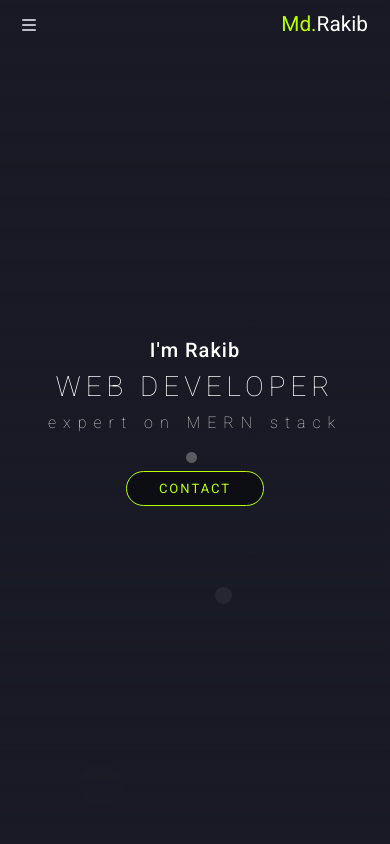
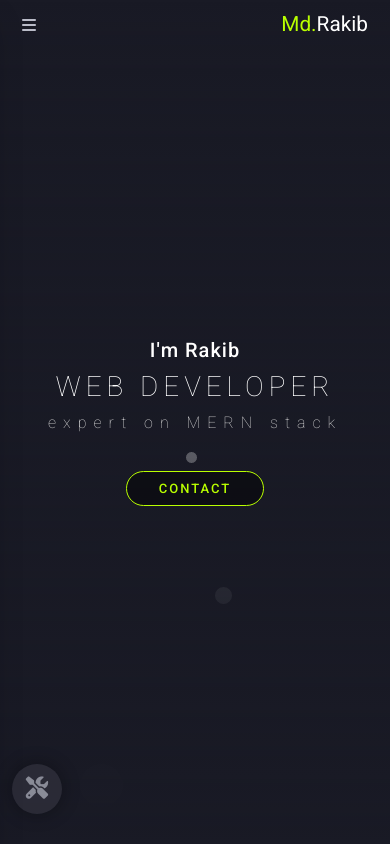
Before and after one commit to mohammedrakib944/Portfolio_React_Vite, a React (Vite) app: page / in a window 390 px wide. Shown: the top 844 px of the page. Built offline with nearby package versions, Linux system fonts and the light colour scheme.

Commit message:
Settings added

```diff
--- a/src/components/nav/Nav.jsx
+++ b/src/components/nav/Nav.jsx
@@ -7,6 +7,7 @@
 
 export default function Nav() {
   const [toggleButton, setToggleButton] = useState("hideNav");
+  const [toggleSetting, setToggleSetting] = useState("");
 
   window.onscroll = function () {
     const navi = document.querySelector(".navSection");
@@ -15,8 +16,49 @@
     else navi.classList.remove("secondNav");
   };
 
+  function changePrimaryColor(color) {
+    document.documentElement.style.setProperty("--primaryColor", color);
+  }
+
   return (
+    <>
       <div className="navSection">
+        <div className="settingsSilder">
+          <button onClick={() => setToggleSetting("showSetting")}>
+            <i class="fa-solid fa-screwdriver-wrench"></i>
+          </button>
+        </div>
+
+        <div className={`settings ${toggleSetting}`}>
+          <button className="hideSetting" onClick={() => setToggleSetting("")}>
+            <i class="fa-solid fa-angles-left"></i>
+          </button>
+          <h5 className="settingsTitle">Settings</h5>
+          <hr />
+          <h6 className="colorTitle">Primary Color</h6>
+          <div className="primaryColorChage">
+            <button
+              className="colorBtn redBg"
+              onClick={() => changePrimaryColor("#f60073")}
+            ></button>
+            <button
+              className="colorBtn greenBg"
+              onClick={() => changePrimaryColor("#b9ff00")}
+            ></button>
+            <button
+              className="colorBtn blueBg"
+              onClick={() => changePrimaryColor("#00c0ff")}
+            ></button>
+            <button
+              className="colorBtn purpleBg"
+              onClick={() => changePrimaryColor("#9d44f5")}
+            ></button>
+            <button
+              className="colorBtn yellowBg"
+              onClick={() => changePrimaryColor("#f1c40f")}
+            ></button>
+          </div>
+        </div>
         <div className="container">
           <div className="row justify-content-center">
             <div className="col-md-4">
@@ -57,5 +99,6 @@
           </div>
         </div>
       </div>
+    </>
   );
 }
--- a/src/components/nav/nav.css
+++ b/src/components/nav/nav.css
@@ -40,8 +40,108 @@
 .navigation li a:hover {
   color: var(--primaryColor);
 }
+.redBg {
+  background-color: #f60073;
+}
+.greenBg {
+  background-color: #b9ff00;
+}
+.blueBg {
+  background-color: #00c0ff;
+}
+.purpleBg {
+  background-color: #9d44f5;
+}
+.yellowBg {
+  background-color: #f1c40f;
+}
+/* settings */
+.settingsSilder {
+  position: fixed;
+  top: 45%;
+  left: 0;
+  background: none;
+  width: 80px;
+  text-align: right;
+  opacity: 0.7;
+  transition: 0.3s;
+}
+.settingsSilder:hover {
+  opacity: 1;
+}
+.settingsSilder button {
+  padding: 5px;
+  border-radius: 50%;
+  width: 50px;
+  height: 50px;
+  box-shadow: 0px 0px 19px rgba(0, 0, 0, 0.486);
+  background: var(--secondaryColor);
+  color: var(--text);
+  font-size: 1.4rem;
+  border: none;
+}
+.settingsSilder button:hover {
+  /* animation: gearRotate 5s linear infinite; */
+}
+@keyframes gearRotate {
+  0% {
+    transform: rotate(0deg);
+  }
+  100% {
+    transform: rotate(360deg);
+  }
+}
+.settings {
+  width: 300px;
+  height: 100vh;
+  border-right: 1px solid #4f4f52;
+  position: fixed;
+  top: 0;
+  left: 0;
+  padding: 20px;
+  backdrop-filter: blur(10px);
+  background: #ffffff17;
+  transition: 0.5s;
+  transform: translateX(-310px);
+  box-shadow: 0px 20px 30px #0000003a;
+  z-index: 100;
+}
+.showSetting {
+  transform: initial;
+}
+.hideSetting {
+  position: absolute;
+  top: 45%;
+  right: 0;
+  padding: 10px;
+  color: var(--primaryColor);
+  background: none;
+  border: none;
+  font-size: 1.5rem;
+}
+.settingsTitle {
+  color: var(--text);
+}
+.colorTitle {
+  color: var(--thirdColor);
+}
+.primaryColorChage {
+  display: flex;
+}
+.colorBtn {
+  width: 50px;
+  height: 50px;
+  border: 1px solid;
+  border-radius: 4px;
+  margin-right: 5px;
+}
 
 @media only screen and (max-width: 767px) {
+  .settingsSilder {
+    top: unset;
+    bottom: 30px;
+    left: -18px;
+  }
   .navigation {
     width: 60%;
     background: var(--secondaryColor);
--- a/src/pages/Home/home.css
+++ b/src/pages/Home/home.css
@@ -37,7 +37,7 @@
   color: var(--primaryColor);
   padding: 7px 32px;
   font-size: 13px;
-  font-weight: 400;
+  font-weight: 500;
   letter-spacing: 2px;
   margin-top: 20px;
   transition: 0.2s;
@@ -66,8 +66,8 @@
 }
 .myProject a:hover {
   color: white;
-  box-shadow: 0px 4px 10px rgb(29 30 38);
-  border: 1px solid var(--primaryColor);
+  box-shadow: 0 4px 10px #1d1e26;
+  border: 1px solid #454544;
 }
 .ISP {
   background: var(--primaryColor);
--- a/src/pages/about/about.css
+++ b/src/pages/about/about.css
@@ -49,7 +49,7 @@
   background: #09bc66 !important;
 }
 .scIconYoutube {
-  background: var(--primaryColor) !important;
+  background: rgb(231, 3, 3) !important;
   grid-column: 2/-1;
 }
 .LinkdInBg {
```
Lines whose indentation alone changed are shown as unchanged.
